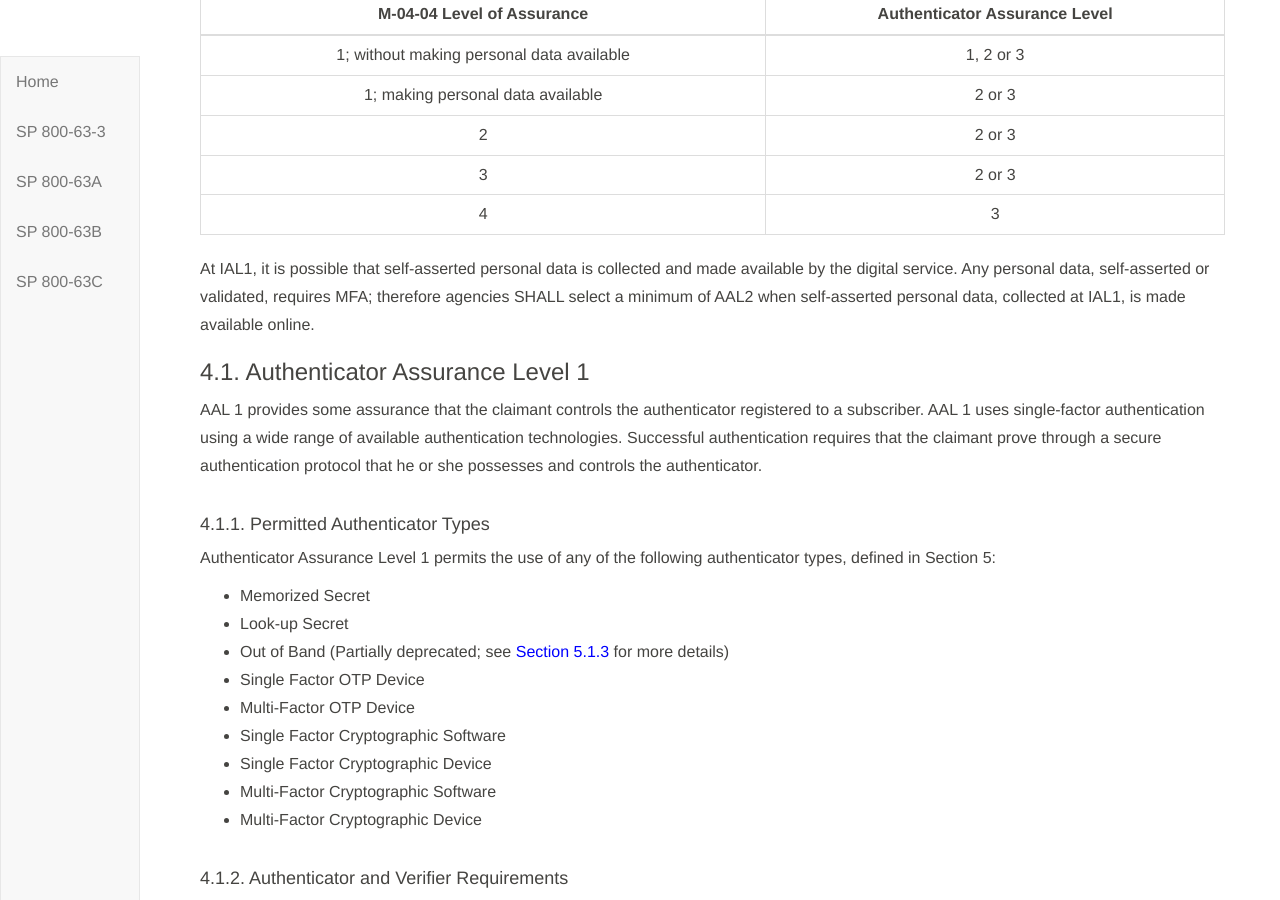
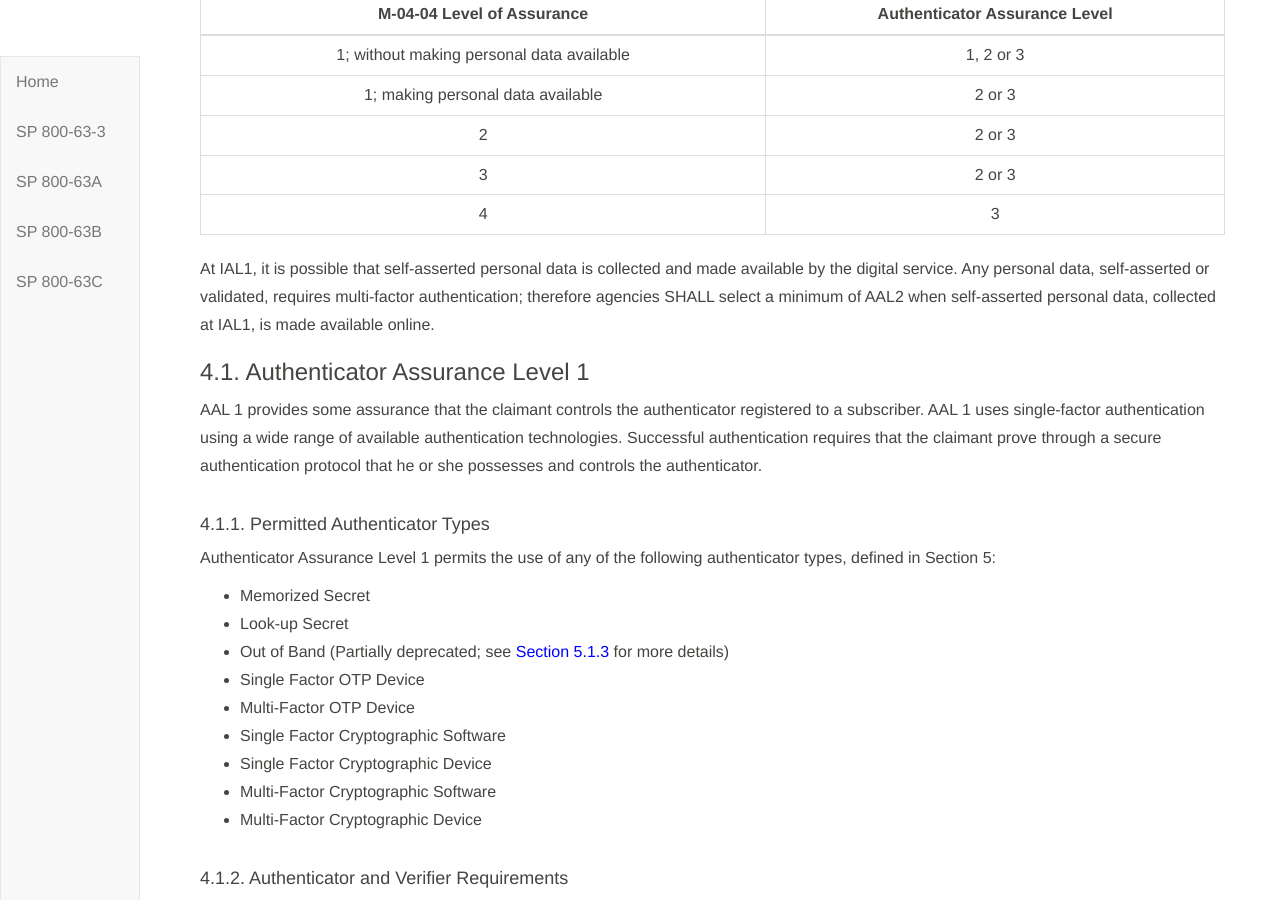
Before and after one commit to usnistgov/800-63-3, a Jekyll site: the page built from sp800-63b/sec4_aal.md, in a window 1280 px wide and 900 px high, scrolled down 724 px. Built offline with Jekyll 4.4.1, drawn with Linux system fonts in a browser that asks for light colours; our own code applies the rules of GitHub Pages for plain Markdown files.

Commit message:
spelled out MFA

```diff
--- a/sp800-63b/sec4_aal.md
+++ b/sp800-63b/sec4_aal.md
@@ -44,7 +44,7 @@ However, [Table 4-2](#63bSec4-Table2) shows the expanded set of AALs that are al
 | 3 | 2 or 3
 | 4 | 3
 
-At IAL1, it is possible that self-asserted personal data is collected and made available by the digital service.  Any personal data, self-asserted or validated, requires MFA; therefore agencies SHALL select a minimum of AAL2 when self-asserted personal data, collected at IAL1, is made available online.
+At IAL1, it is possible that self-asserted personal data is collected and made available by the digital service.  Any personal data, self-asserted or validated, requires multi-factor authentication; therefore agencies SHALL select a minimum of AAL2 when self-asserted personal data, collected at IAL1, is made available online.
 
 ### 4.1. Authenticator Assurance Level 1
 
```
